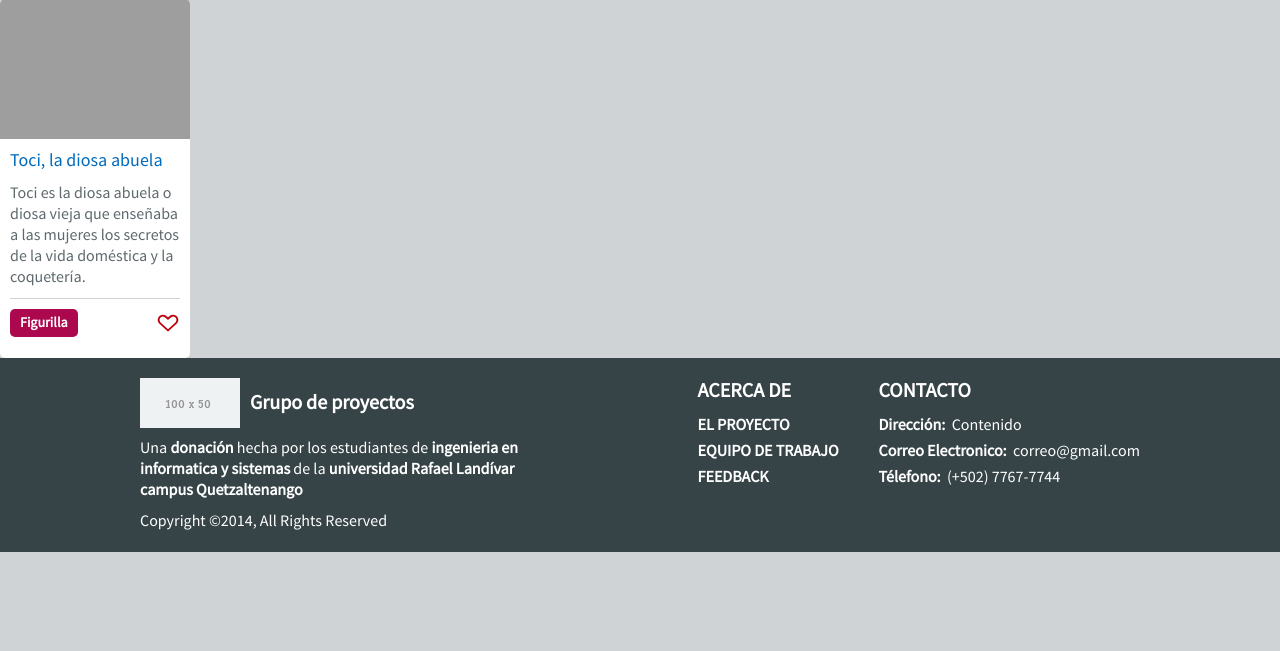
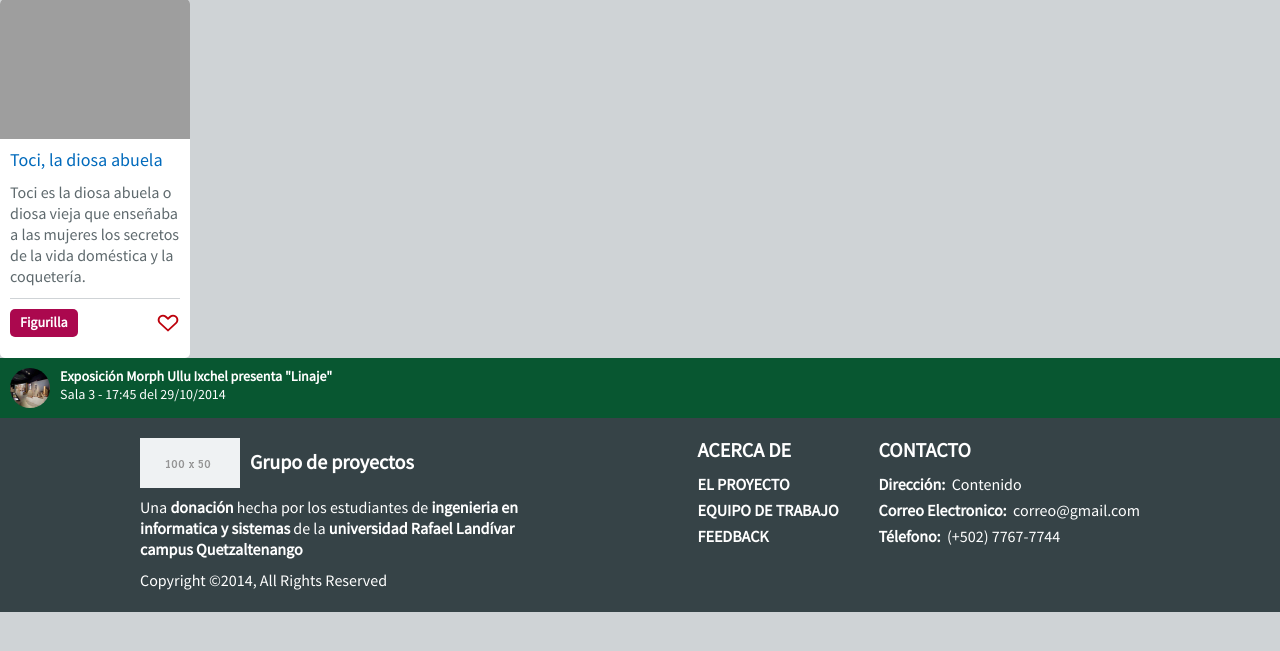
Before and after one commit to museoXela/Web, a Django app: page /pruebas/ in a window 1280 px wide. Shown: the part 56-707 px from the top of the page. Run offline with Django 3.2, Linux system fonts and the light colour scheme; some libraries are stand-ins or nearby versions; grey boxes are pictures that could not be loaded.

Commit message:
Plantilla para eventos

```diff
--- /dev/null
+++ b/desarrollo/static/stylus/evento.styl
@@ -0,0 +1,30 @@
+.Evento
+	background-color: color-dark-cyan
+	padding: 10px
+	.Evento-content
+		color: color-white
+		font-size: 0.875rem
+		padding-left: 10px
+
+		a
+			color: color-white
+			font-weight: bold
+			text-decoration: none
+			&:hover
+				text-decoration: underline
+
+		p
+			margin: 0
+			padding: 0
+			font-weight: light
+
+	.Evento-logo
+		font-size: 0px
+
+		a
+			img
+				border-radius: 50%
+
+	.Evento-content, .Evento-logo
+		display: inline-block
+		vertical-align: top
--- a/desarrollo/static/stylus/main-index.styl
+++ b/desarrollo/static/stylus/main-index.styl
@@ -7,6 +7,7 @@
 @import "header.styl"
 @import "footer.styl"
 @import "pieza.styl"
+@import "evento.styl"
 body
 	background-color: color-gray-b
 	font-family: 'source_sans_pro' !important
--- a/desarrollo/templates/index.html
+++ b/desarrollo/templates/index.html
@@ -9,6 +9,7 @@
 <body>
 	{% include "partials/header.html" %}
 	{% include "partials/pieza.html" %}
+	{% include "partials/evento.html" %}
 	{% include "partials/footer.html" %}
 	<script src="../static/js/main-index.js"></script>
 </html>
--- a/sitioWeb/app/templates/index.html
+++ b/sitioWeb/app/templates/index.html
@@ -1 +1 @@
-{% load staticfiles %}<!DOCTYPE html><html lang=es><head><meta charset=UTF-8><title>Museo historia natural Víctor Salvador De León Toledo</title><link rel=stylesheet href=../static/css/main-index.css></head><body>{% include "partials/header.html" %} {% include "partials/pieza.html" %} {% include "partials/footer.html" %}<script src=../static/js/main-index.js></script></body></html>
+{% load staticfiles %}<!DOCTYPE html><html lang=es><head><meta charset=UTF-8><title>Museo historia natural Víctor Salvador De León Toledo</title><link rel=stylesheet href=../static/css/main-index.css></head><body>{% include "partials/header.html" %} {% include "partials/pieza.html" %} {% include "partials/evento.html" %} {% include "partials/footer.html" %}<script src=../static/js/main-index.js></script></body></html>
--- /dev/null
+++ b/sitioWeb/app/templates/partials/evento.html
@@ -0,0 +1 @@
+<article class=Evento><section class=Evento-logo><a href=#><img src=../static/img/SalasPlanos-08_ampliacion.jpg alt=Pieza height=40 width=40></a></section><section class=Evento-content><a href=#>Exposición Morph Ullu Ixchel presenta "Linaje"</a><p>Sala 3 - 17:45 del 29/10/2014</p></section></article>
```
Also changed, not shown: desarrollo/static/partials/evento.html (added, +11 -0 lines), sitioWeb/app/static/css/main-index.css, sitioWeb/db.sqlite3 (added).
